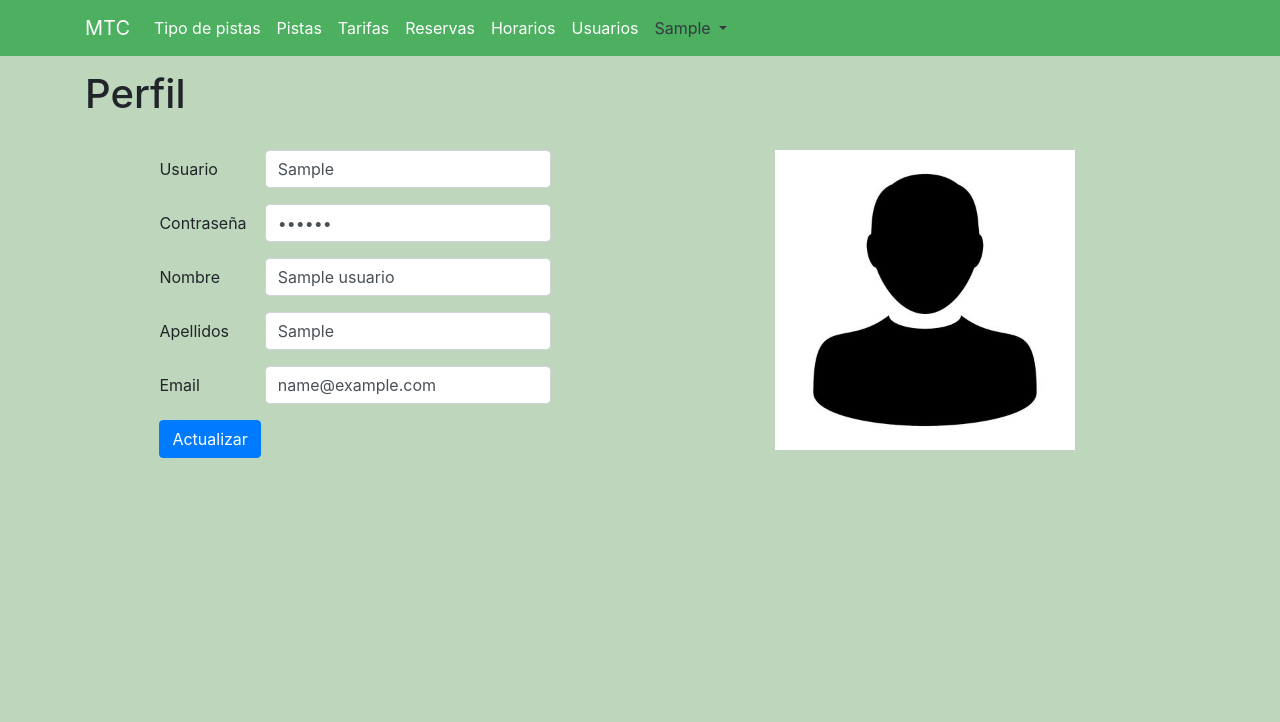
After one commit to Tusnakis/MTC, a PHP site: page /index.php?ruta=mostrarPerfil in a window 1280 px wide. The commit adds this page. Shown: the top 722 px of the page. Run offline with PHP 8.4, Linux system fonts and the light colour scheme; the visitor is signed in with stand-in values (Sample User, id 1); tables that the repository leaves empty or names only in its code hold one stand-in row (values such as "Sample post").

Commit message:
añade perfil de usuario

```diff
--- a/app/controlador/UsuarioController.php
+++ b/app/controlador/UsuarioController.php
@@ -70,6 +70,42 @@ class UsuarioController
         }
     }
 
+    public function mostrarPerfil() {
+        session_start();
+        if(isset($_SESSION['usuario']))
+        {
+            $params['resultado'] = Usuario::datosUsuario($_SESSION['usuario']);
+            $_SESSION['usuario'] = $params['resultado'][0]['usuario'];
+            $_SESSION['contrasena'] = $params['resultado'][0]['contrasena'];
+            $_SESSION['nombre'] = $params['resultado'][0]['nombre'];
+            $_SESSION['apellidos'] = $params['resultado'][0]['apellidos'];
+            $_SESSION['email'] = $params['resultado'][0]['email'];
+            require __DIR__ . '/../templates/mostrarPerfil.php';
+        } else {
+            require __DIR__ . '/../templates/mostrarLogin.php';
+        }
+    }
+
+    public function perfil() {
+        session_start();
+        if(isset($_SESSION['usuario']))
+        {
+            Usuario::actualizaUsuario($_SESSION['usuario'],$_POST['usuario'],$_POST['contrasena'],$_POST['nombre'],$_POST['apellidos'],$_POST['email']);
+            $_SESSION['usuario'] = $_POST['usuario'];
+            $params['resultado'] = Usuario::datosUsuario($_SESSION['usuario']);
+            $_SESSION['usuario'] = $params['resultado'][0]['usuario'];
+            $_SESSION['contrasena'] = $params['resultado'][0]['contrasena'];
+            $_SESSION['nombre'] = $params['resultado'][0]['nombre'];
+            $_SESSION['apellidos'] = $params['resultado'][0]['apellidos'];
+            $_SESSION['email'] = $params['resultado'][0]['email'];
+            require __DIR__ . '/../templates/inicio.php';
+        } else if(isset($_SESSION['usuario']) && (empty($_POST['usuario']) || empty($_POST['contrasena']) || empty($_POST['nombre']) || empty($_POST['apellidos']) || empty($_POST['email']))){
+            require __DIR__ . '/../templates/mostrarPerfil.php';
+        } else {
+            require __DIR__ . '/../templates/mostrarLogin.php';
+        }
+    }
+
     public function logout()
     {
         session_start();
--- a/app/modelo/Usuario.php
+++ b/app/modelo/Usuario.php
@@ -33,6 +33,21 @@ class Usuario
         $con->cerrarConexion();
         return $resultado;
     }
+
+    public static function actualizaUsuario($usuario,$nuevoUsuario,$contrasena,$nombre,$apellidos,$email)
+    {
+        $sql = "UPDATE usuario SET
+        usuario='$nuevoUsuario',
+        contrasena='$contrasena',
+        nombre='$nombre',
+        apellidos='$apellidos',
+        email='$email'
+        WHERE usuario='$usuario'";
+        $con = new Conexion(Config::$mvc_bd_hostname, Config::$mvc_bd_usuario, Config::$mvc_bd_clave, Config::$mvc_bd_nombre);
+        $resultado = $con->ejecutarNoConsulta($sql);
+        $con->cerrarConexion();
+        return $resultado;
+    }
 }
 
 ?>
--- a/app/templates/layout.php
+++ b/app/templates/layout.php
@@ -36,7 +36,7 @@
                                     <?php echo ucwords($_SESSION['usuario']) ?>
                                 </a>
                                 <div class="dropdown-menu" aria-labelledby="navbarDropdown">
-                                    <a class="dropdown-item" href="#">Editar perfil</a>
+                                    <a class="dropdown-item" href="index.php?ruta=mostrarPerfil">Perfil</a>
                                     <div class="dropdown-divider"></div>
                                     <a class="dropdown-item" href="index.php?ruta=logout">Cerrar sesión</a>
                                 </div>
@@ -50,7 +50,7 @@
                                     <?php echo ucwords($_SESSION['usuario']) ?>
                                 </a>
                                 <div class="dropdown-menu" aria-labelledby="navbarDropdown">
-                                    <a class="dropdown-item" href="#">Editar perfil</a>
+                                    <a class="dropdown-item" href="index.php?ruta=mostrarPerfil">Perfil</a>
                                     <div class="dropdown-divider"></div>
                                     <a class="dropdown-item" href="index.php?ruta=logout">Cerrar sesión</a>
                                 </div>
@@ -79,7 +79,7 @@
                                     <?php echo ucwords($_SESSION['usuario']) ?>
                                 </a>
                                 <div class="dropdown-menu" aria-labelledby="navbarDropdown">
-                                    <a class="dropdown-item" href="#">Editar perfil</a>
+                                    <a class="dropdown-item" href="index.php?ruta=mostrarPerfil">Perfil</a>
                                     <div class="dropdown-divider"></div>
                                     <a class="dropdown-item" href="index.php?ruta=logout">Crearr sesión</a>
                                 </div>
--- /dev/null
+++ b/app/templates/mostrarPerfil.php
@@ -0,0 +1,46 @@
+<?php ob_start(); ?>
+
+<h1>Perfil</h1>
+<div class="row">
+    <div class="col-12 col-lg-6 my-4 d-flex justify-content-center">
+        <form action="index.php?ruta=perfil" method="POST">
+            <div class="form-group row">
+                <label for="exampleInputUser" class="col-sm-3 col-form-label">Usuario</label>
+                <div class="col-sm-9">
+                    <input type="text" name="usuario" class="form-control" value="<?php echo $_SESSION['usuario'] ?>" required>
+                </div>
+            </div>
+            <div class="form-group row">
+                <label for="exampleInputPassword1" class="col-sm-3 col-form-label">Contraseña</label>
+                <div class="col-sm-9">
+                    <input type="password" name="contrasena" class="form-control" value="<?php echo $_SESSION['contrasena'] ?>" required>
+                </div>
+            </div>
+            <div class="form-group row">
+                <label for="exampleInputName" class="col-sm-3 col-form-label">Nombre</label>
+                <div class="col-sm-9">
+                    <input type="text" name="nombre" class="form-control" value="<?php echo $_SESSION['nombre'] ?>" required>
+                </div>
+            </div>
+            <div class="form-group row">
+                <label for="exampleInputSurname" class="col-sm-3 col-form-label">Apellidos</label>
+                <div class="col-sm-9">
+                    <input type="text" name="apellidos" class="form-control" value="<?php echo $_SESSION['apellidos'] ?>" required>
+                </div>
+            </div>
+            <div class="form-group row">
+                <label for="exampleInputEmail" class="col-sm-3 col-form-label">Email</label>
+                <div class="col-sm-9">
+                    <input type="email" name="email" class="form-control" value="<?php echo $_SESSION['email'] ?>" required>
+                </div>
+            </div>
+            <button type="submit" class="btn btn-primary">Actualizar</button>
+        </form>
+    </div>
+    <div class="col-12 col-lg-6 my-4 d-flex justify-content-center">
+        <img src="images/perfil.jpg" alt="perfil" width="300" height="300" />
+    </div>
+</div>
+<?php $contenido = ob_get_clean() ?>
+
+<?php include 'layout.php' ?>
--- a/web/css/estilo.css
+++ b/web/css/estilo.css
@@ -30,6 +30,12 @@ main {
     background-size: cover;
 }
 
+#perfil {
+    background-image: url(../images/perfil.jpg);
+    background-repeat: no-repeat;
+    background-size: 300px 300px;
+}
+
 footer {
     position: fixed;
     left: 0;
--- a/web/index.php
+++ b/web/index.php
@@ -12,7 +12,9 @@ $map = array(
     'inicio' => array('controller' => 'UsuarioController', 'action' => 'inicio'),
     'logout' => array('controller' => 'UsuarioController', 'action' => 'logout'),
     'mostrarRegistro' => array('controller' => 'UsuarioController', 'action' => 'mostrarRegistro'),
-    'registro' => array('controller' => 'UsuarioController', 'action' => 'registro')
+    'registro' => array('controller' => 'UsuarioController', 'action' => 'registro'),
+    'mostrarPerfil' => array('controller' => 'UsuarioController', 'action' => 'mostrarPerfil'),
+    'perfil' => array('controller' => 'UsuarioController', 'action' => 'perfil')
 );
 
 // Parseo de la ruta
```
Also changed, not shown: web/images/perfil.jpg (added).
